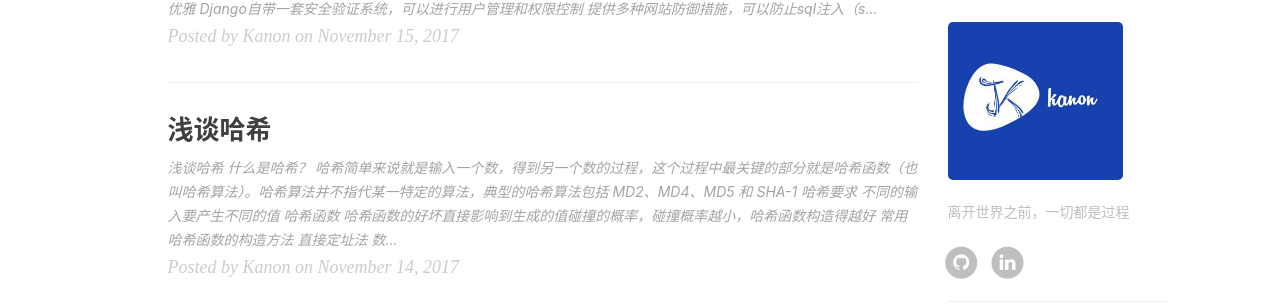
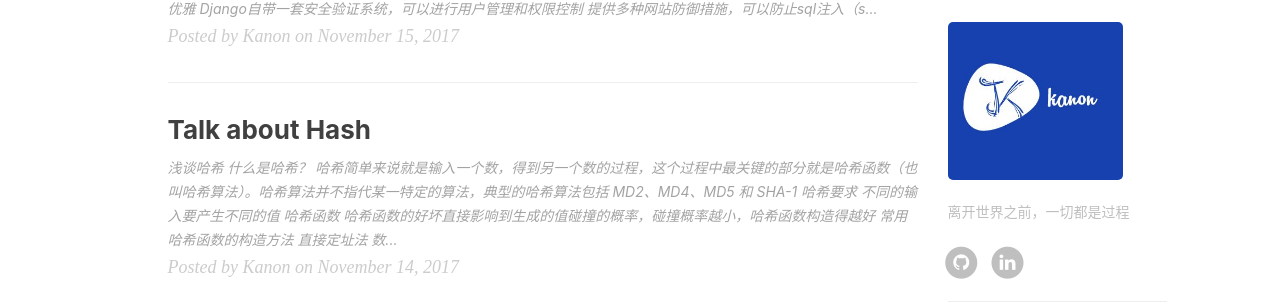
Before and after one commit to kanonjz/kanonjz.github.io, a Jekyll site: the page built from index.html, in a window 1280 px wide. Shown: the part 562-868 px from the top of the page. Built offline with Jekyll 4.4.1, drawn with Linux system fonts in a browser that asks for light colours; nearby versions of some CDN libraries; the list of posts is cut into pages by our own code; comment, search, counter and statistics services are not loaded.

Commit message:
Update 2016-11-14-talk-about-hash.md

```diff
--- a/_posts/2016-11-14-talk-about-hash.md
+++ b/_posts/2016-11-14-talk-about-hash.md
@@ -1,6 +1,6 @@
 ---
 layout:     post
-title:      "浅谈哈希"
+title:      "Talk about Hash"
 subtitle:   ""
 date:       2017-11-14
 author:     "Kanon"
```
